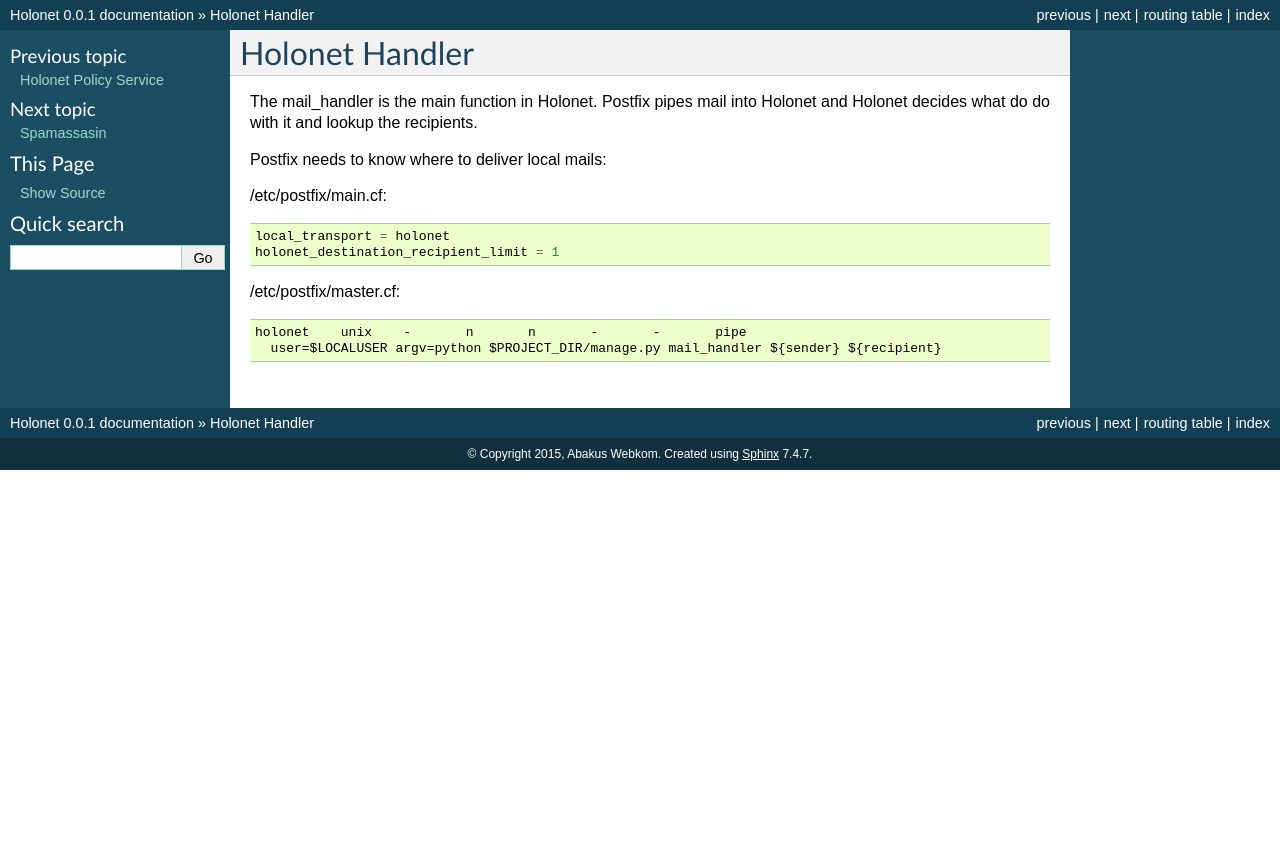
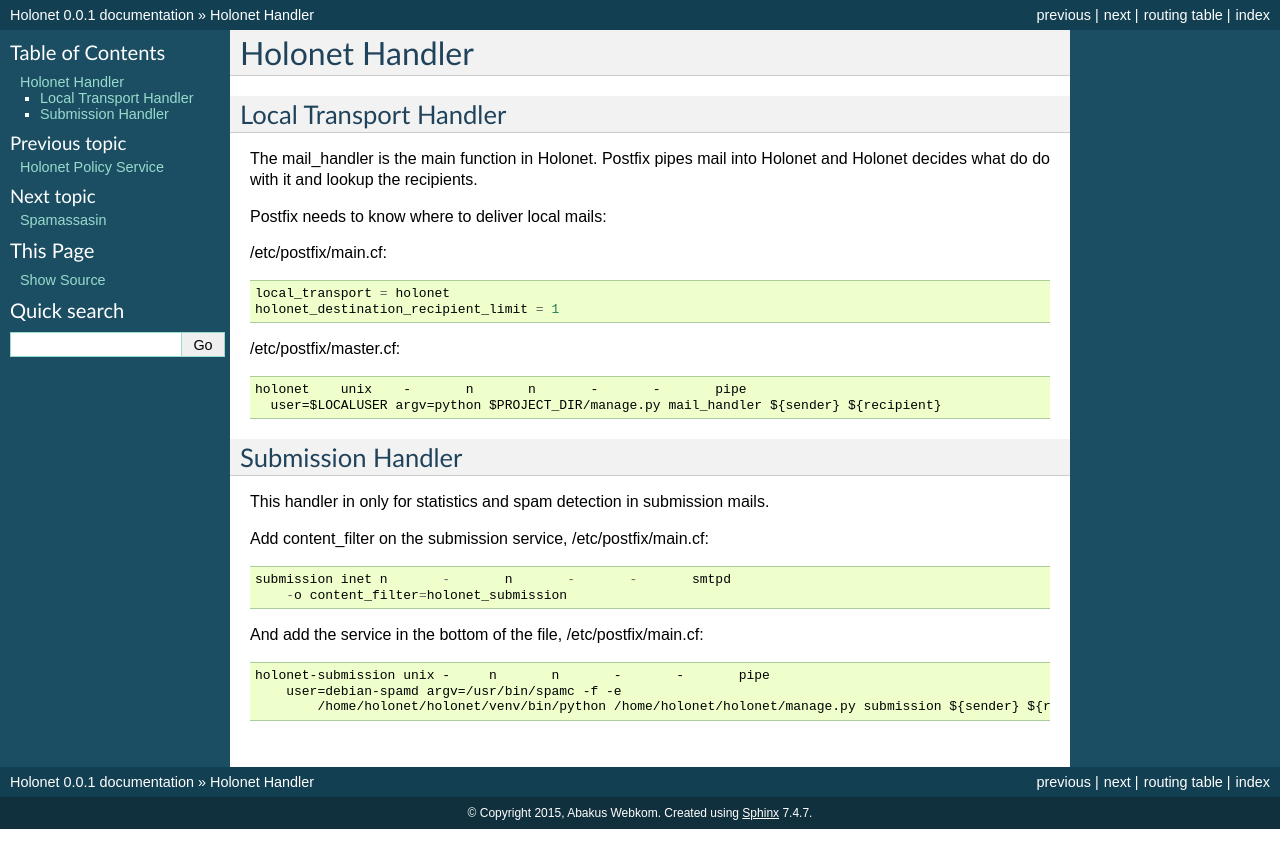
Before and after one commit to webkom/holonet, a Sphinx documentation site: the page built from docs/handler.rst, in a window 1280 px wide. Shown: the top 868 px of the page. Built offline with Sphinx 7.4.7, drawn with Linux system fonts in a browser that asks for light colours.

Commit message:
Update information about the submission handler and user permissions

```diff
--- a/docs/handler.rst
+++ b/docs/handler.rst
@@ -1,5 +1,8 @@
 Holonet Handler
 ---------------
+
+Local Transport Handler
+=======================
 
 The mail_handler is the main function in Holonet. Postfix pipes mail into Holonet and Holonet
 decides what do do with it and lookup the recipients.
@@ -15,3 +18,21 @@
 
     holonet    unix    -       n       n       -       -       pipe
       user=$LOCALUSER argv=python $PROJECT_DIR/manage.py mail_handler ${sender} ${recipient}
+
+
+Submission Handler
+==================
+
+This handler in only for statistics and spam detection in submission mails.
+
+Add content_filter on the submission service, /etc/postfix/main.cf: ::
+
+    submission inet n       -       n       -       -       smtpd
+        -o content_filter=holonet_submission
+
+
+And add the service in the bottom of the file, /etc/postfix/main.cf: ::
+
+    holonet-submission unix -     n       n       -       -       pipe
+        user=debian-spamd argv=/usr/bin/spamc -f -e
+            /home/holonet/holonet/venv/bin/python /home/holonet/holonet/manage.py submission ${sender} ${recipient}
--- a/docs/permissions.rst
+++ b/docs/permissions.rst
@@ -10,7 +10,7 @@
 * staff
 * superuser
 
-An active user can login on the webpage and get its sasl token. A active user has the right to
+An active user can login on the webpage and view SMTP login details. An active user has the right to
 logon the smtp server using Holonet SASL.
 
 Staff user has can access the dashboard and search in bounce, spam and blacklisted email. The staff
--- a/docs/spamassasin.rst
+++ b/docs/spamassasin.rst
@@ -35,5 +31,5 @@
     smtp      inet  n       -       -       -       -       smtpd -o content_filter=spamassassin
 
     spamassassin unix -     n       n       -       -       pipe
-      user=spamd argv=/usr/bin/spamc -f -e
+      user=debian-spamd argv=/usr/bin/spamc -f -e
         /usr/sbin/sendmail -oi -f ${sender} ${recipient}
```
Also changed, not shown: other parts of docs/spamassasin.rst (+0 -4 lines).
